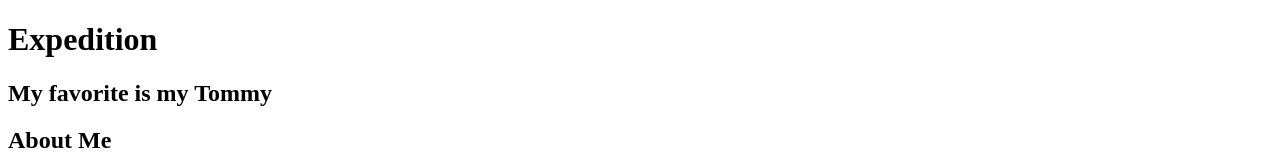
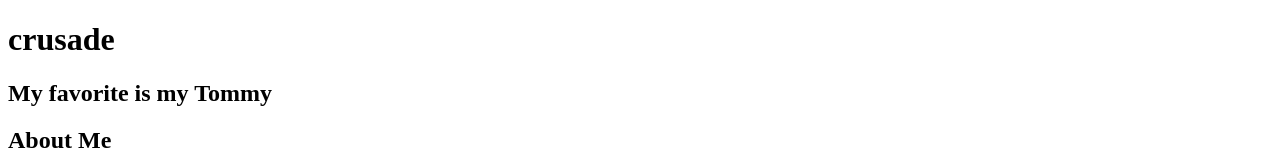
Before and after one commit to kavyakonisa/Version-Control, a plain HTML site: page index.html in a window 1280 px wide. Shown: the top 160 px of the page. Drawn offline with Linux system fonts and the light colour scheme.

Commit message:
set heading to crusade

```diff
--- a/index.html
+++ b/index.html
@@ -10,7 +10,7 @@
 <body>
 
     <header>
-        <h1>Expedition</h1>
+        <h1>crusade</h1>
     </header>
 
     <div class="container">
```
